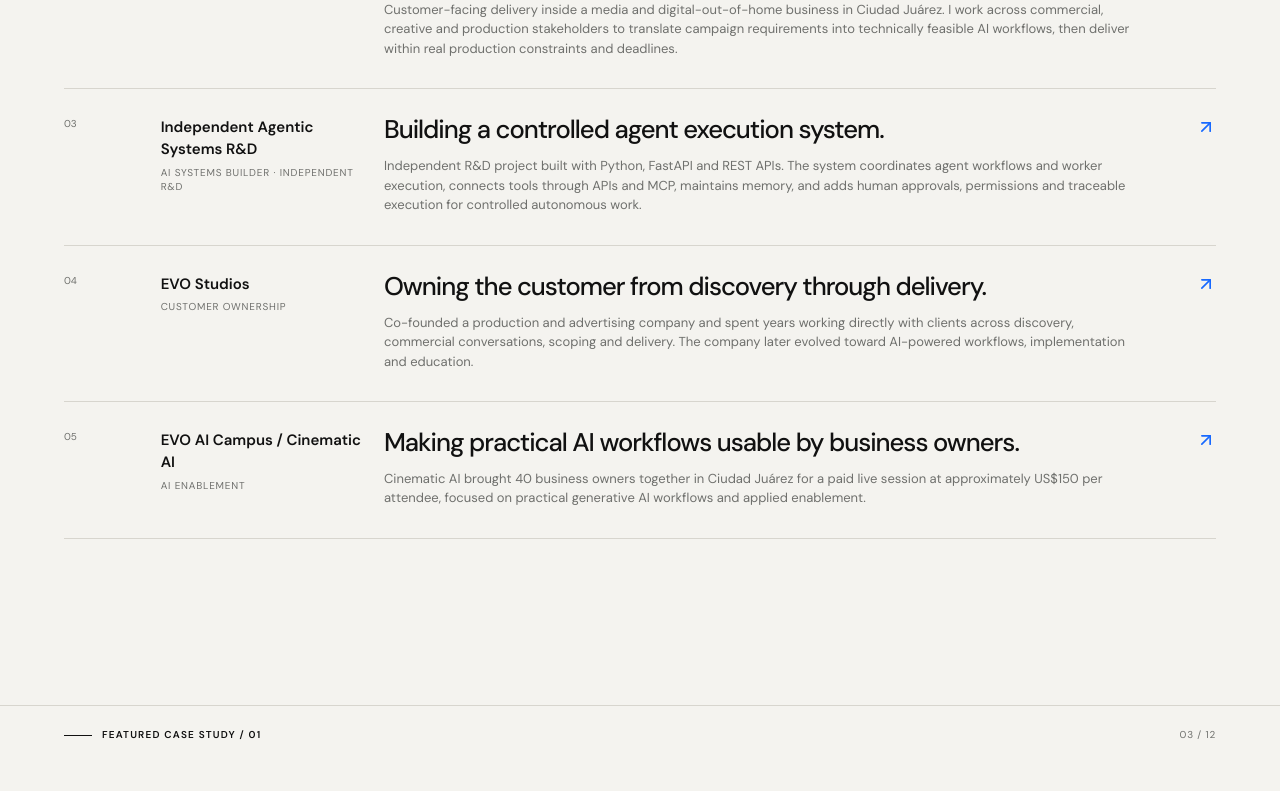
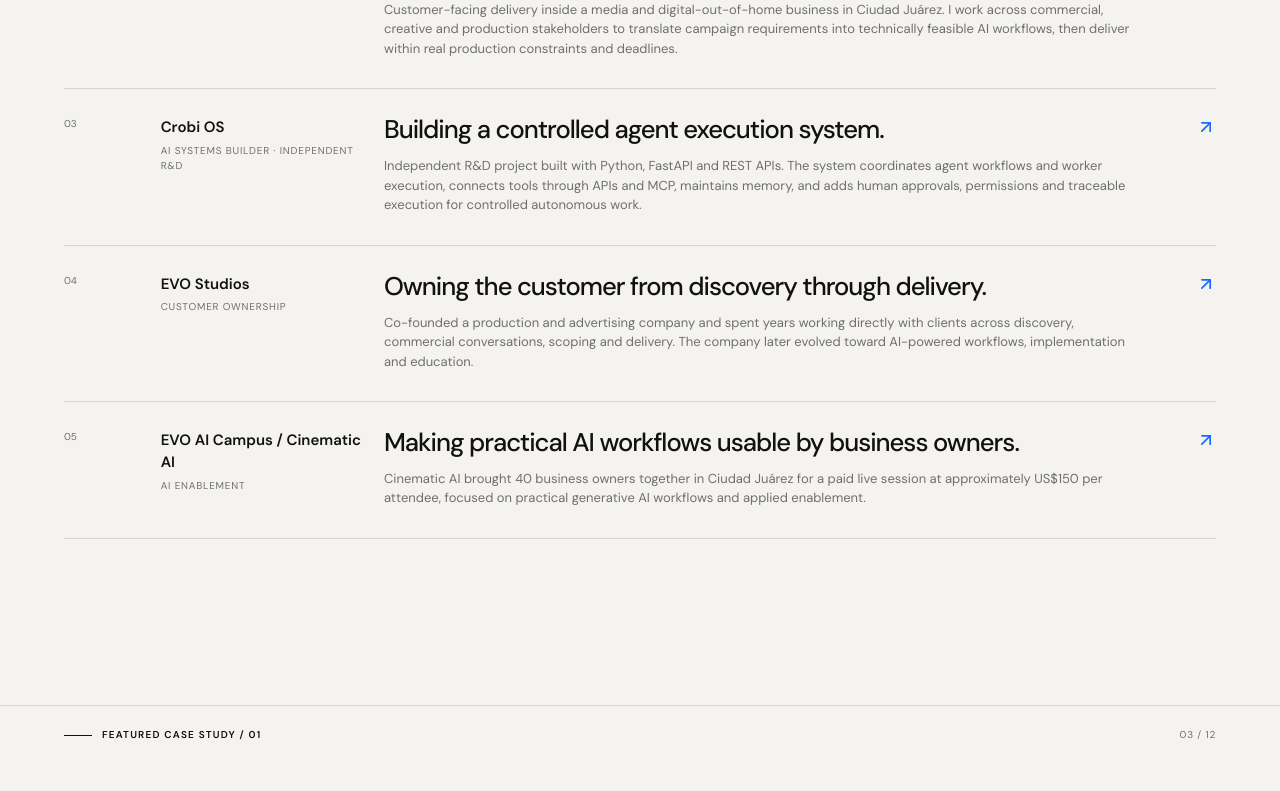
Before and after one commit to im-ulises/ulises-frias-cv, a React (Vite) app: page / in a window 1280 px wide. Shown: the part 1849-2640 px from the top of the page. Built offline with nearby package versions, Linux system fonts and the light colour scheme.

Commit message:
content: identify Crobi as independent agentic systems project

```diff
--- a/src/data/profile.ts
+++ b/src/data/profile.ts
@@ -37,7 +37,7 @@ export const signals = [
   },
   {
     number: '03',
-    name: 'Independent Agentic Systems R&D',
+    name: 'Crobi OS',
     label: 'AI SYSTEMS BUILDER · INDEPENDENT R&D',
     title: 'Building a controlled agent execution system.',
     body: 'Independent R&D project built with Python, FastAPI and REST APIs. The system coordinates agent workflows and worker execution, connects tools through APIs and MCP, maintains memory, and adds human approvals, permissions and traceable execution for controlled autonomous work.',
@@ -102,7 +102,7 @@ export const signalsEs = [
   },
   {
     number: '03',
-    name: 'I+D independiente · Sistemas agénticos',
+    name: 'Crobi OS',
     label: 'CONSTRUCTOR DE SISTEMAS DE IA · I+D INDEPENDIENTE',
     title: 'Construyendo un sistema de ejecución controlada para agentes.',
     body: 'Proyecto independiente de I+D construido con Python, FastAPI y APIs REST. El sistema coordina workflows de agentes y ejecución de workers, conecta herramientas mediante APIs y MCP, mantiene memoria y agrega aprobaciones humanas, permisos y ejecución trazable para trabajo autónomo controlado.',
@@ -166,7 +166,7 @@ export const experience = [
   {
     year: '2026 — Present',
     role: 'AI Systems Builder · Independent R&D',
-    company: 'Independent Agentic Systems R&D',
+    company: 'Crobi OS · Independent R&D',
     description: 'Building a controlled agent execution system with Python, FastAPI and REST APIs.',
     bullets: [
       'Agent orchestration and worker execution',
@@ -217,7 +217,7 @@ export const experienceEs = [
   {
     year: '2026 — Presente',
     role: 'Constructor de sistemas de IA · I+D independiente',
-    company: 'I+D independiente · Sistemas agénticos',
+    company: 'Crobi OS · I+D independiente',
     description: 'Construyo un sistema de ejecución controlada para agentes con Python, FastAPI y APIs REST.',
     bullets: [
       'Orquestación de agentes y ejecución de workers',
```
